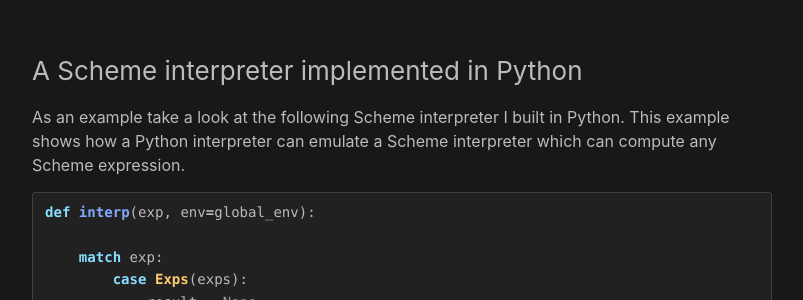
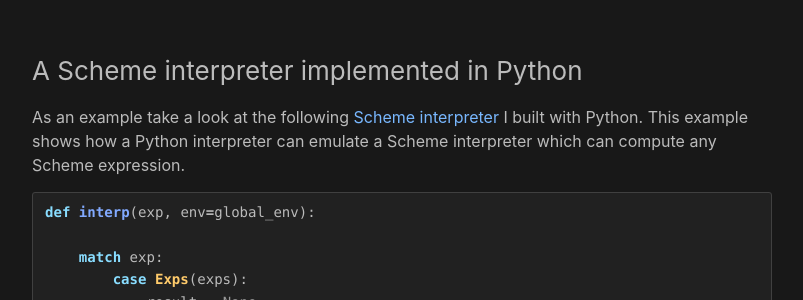
Before and after one commit to Jobhdez/jobhdez.github.io, a Jekyll site: the page built from _posts/2023-12-31-computational-models.md, in a window 1280 px wide and 900 px high, scrolled down 2891 px. Shown: the part 153-453 px from the top of the window, without its empty margins (238-1041 px from the left). Built offline with Jekyll 4.4.1, drawn with Linux system fonts in a browser that asks for light colours; comment, search, counter and statistics services are not loaded.

Commit message:
add project link

````diff
--- a/_posts/2023-12-31-computational-models.md
+++ b/_posts/2023-12-31-computational-models.md
@@ -108,7 +108,7 @@ So, my point is that the deep computational idea behind interpreters is grounded
 
 ### A Scheme interpreter implemented in Python
 
-As an example take a look at the following Scheme interpreter I built in Python. This example shows how a Python interpreter can emulate a Scheme interpreter which can compute any Scheme expression.
+As an example take a look at the following [Scheme interpreter](https://github.com/Jobhdez/schemy) I built with Python. This example shows how a Python interpreter can emulate a Scheme interpreter which can compute any Scheme expression.
 
 ```python
 def interp(exp, env=global_env):
````
